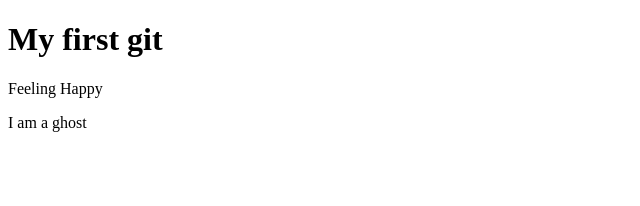
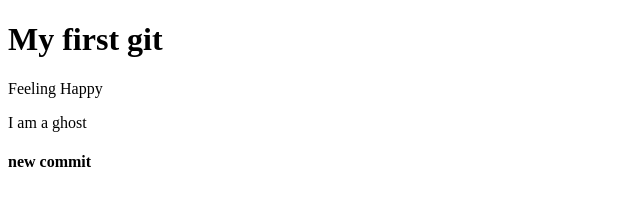
Before and after one commit to reajuddin/my-first-website, a plain HTML site: page index.html in a window 1280 px wide. Shown: the whole page, without its empty margins (0-640 px from the left). Drawn offline with Linux system fonts and the light colour scheme.

Commit message:
first commit

```diff
--- a/index.html
+++ b/index.html
@@ -10,5 +10,6 @@
     <h1>My first git</h1>
     <p>Feeling Happy</p>
     <p>I am a ghost</p>
+    <h4>new commit</h4>
 </body>
 </html>
```
